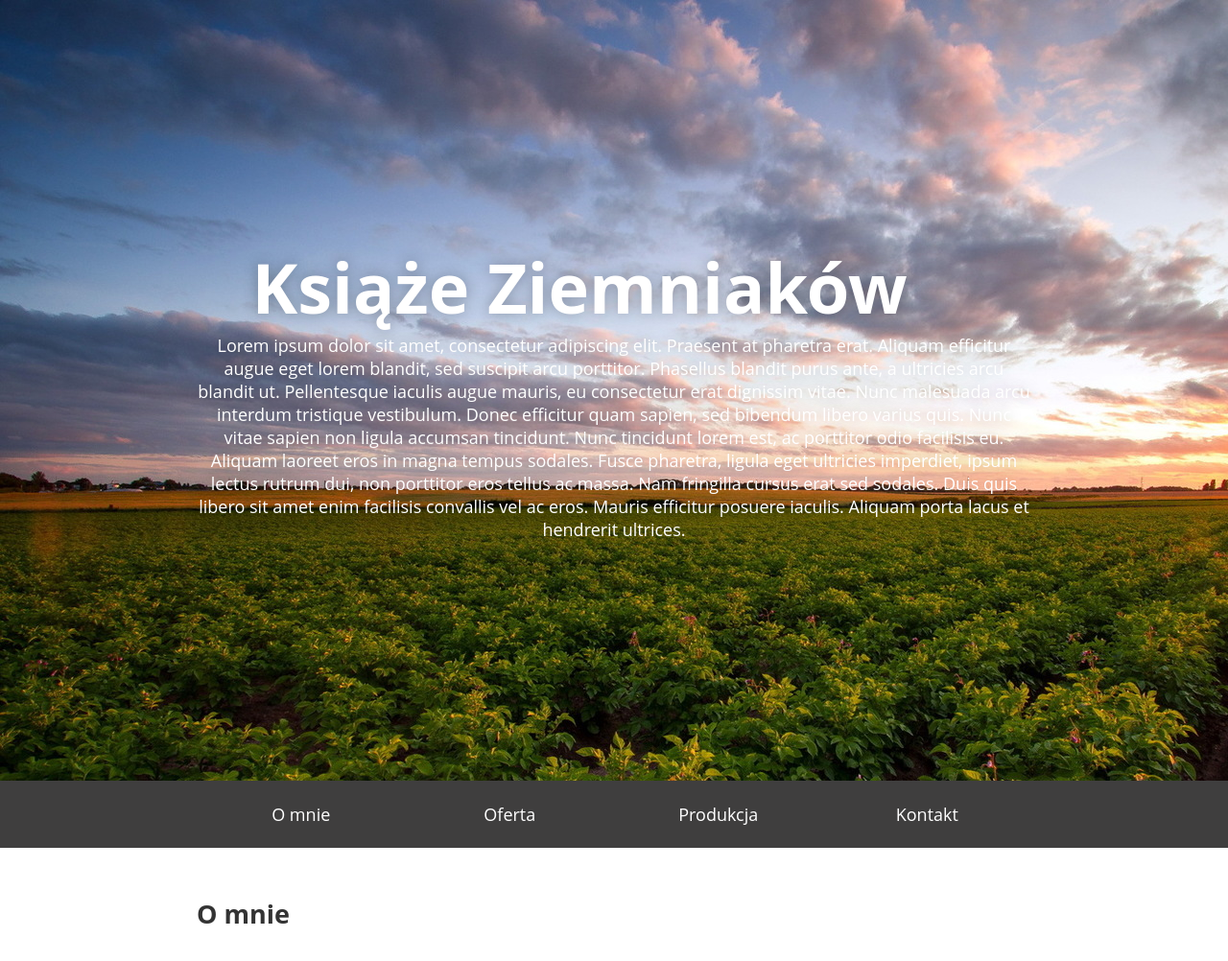
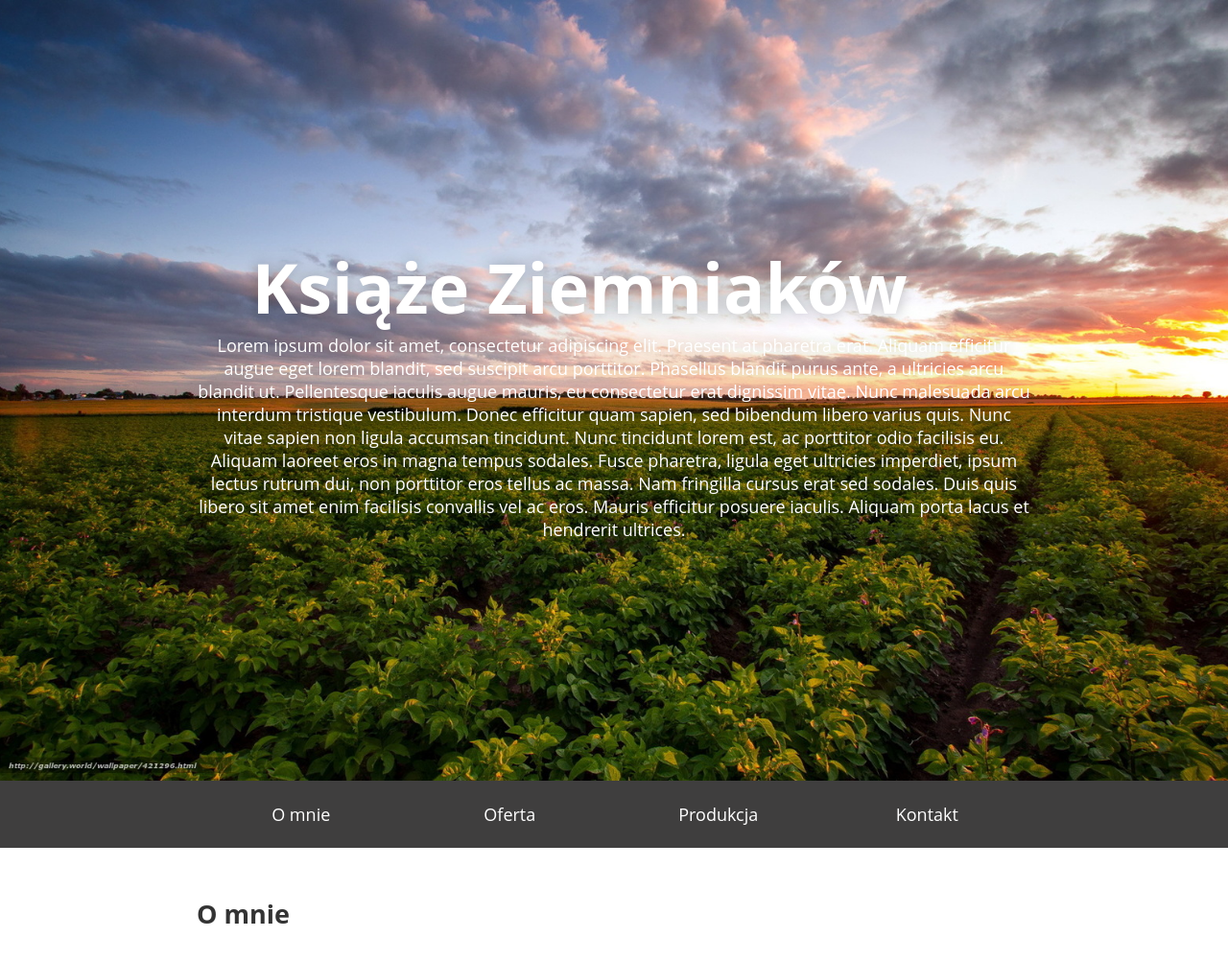
Before and after one commit to eldomador/OIW, a PHP site: page / in a window 1280 px wide. Shown: the top 1002 px of the page at 96% size. Run offline with PHP 8.4, Linux system fonts and the light colour scheme.

Commit message:
Update Style.css
edit css

```diff
--- a/lab1/styles/Style.css
+++ b/lab1/styles/Style.css
@@ -23,7 +23,7 @@ body
 	min-height: calc(100vh - 70px);
 	padding-top: 250px;
 	padding-bottom: 250px;
-    background-image: url(../images/ziemniaki.jpg);
+    background: url(../images/ziemniaki.jpg) center/cover no-repeat;
     background-attachment: fixed;
 	color: #fff;
 	text-shadow: 0 0 15px rgba(0, 0, 0, .3);
```
